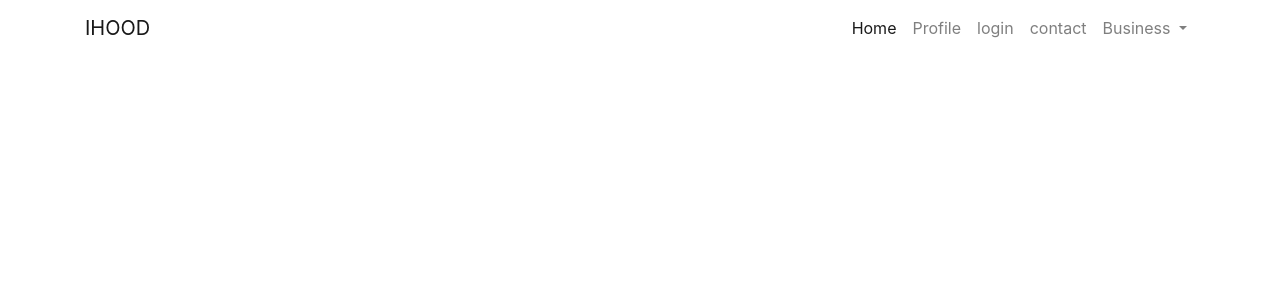
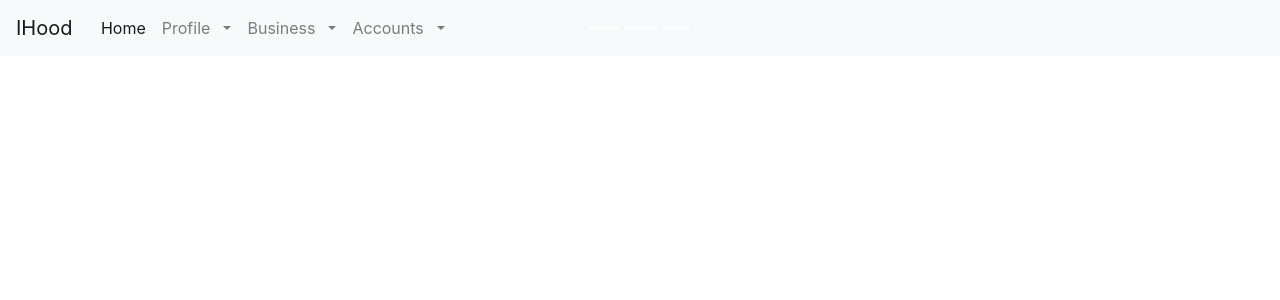
Before and after one commit to Macharia-Tech/ihood, a Django app: template hoodly/templates/navbar.html in a window 1280 px wide. Shown: the top 300 px of the page. Run offline with Django 3.2, Linux system fonts and the light colour scheme; the template is opened without the code that fills it, so the values that code supplies are empty; parts of the project's set-up code (start-up, migrations or seed data) failed here and were passed over; some libraries are stand-ins or nearby versions.

Commit message:
changed the home page , the post.html functionality

```diff
--- a/hoodly/templates/navbar.html
+++ b/hoodly/templates/navbar.html
@@ -9,38 +9,50 @@
 
 </head>
 <body>
-    <nav class="navbar navbar-expand-lg navbar-light fixed-top">
-
-        <div class="container">
-                <a class="navbar-brand" href="#">IHOOD</a>
+ <nav class="navbar navbar-expand-lg navbar-light bg-light">
+    <a class="navbar-brand" href="/">IHood</a>
     <button class="navbar-toggler" type="button" data-toggle="collapse" data-target="#navbarNavDropdown" aria-controls="navbarNavDropdown" aria-expanded="false" aria-label="Toggle navigation">
       <span class="navbar-toggler-icon"></span>
     </button>
     <div class="collapse navbar-collapse" id="navbarNavDropdown">
-                <ul class="navbar-nav ml-auto ">
+      <ul class="navbar-nav">
         <li class="nav-item active">
-                    <a class="nav-link" href="#">Home</a>
-                    </li>
-                    <li class="nav-item">
-                    <a class="nav-link" href="#">Profile</a>
-                    </li>
-                    <li class="nav-item">
-                    <a class="nav-link" href="#">login</a>
-                    </li>
-                    <li class="nav-item">
-                        <a class="nav-link" href="#">contact </a>
+          <a class="nav-link" href="/"><i class="fas fa-home"></i>&nbsp;Home <span class="sr-only">(current)</span></a>
         </li>
         <li class="nav-item dropdown">
-                    <a class="nav-link dropdown-toggle" href="#" id="navbarDropdownMenuLink" role="button" data-toggle="dropdown" aria-haspopup="true" aria-expanded="false">
-                        Business
+            <a class="nav-link dropdown-toggle" href="#" id="navbarDropdownMenuLink" data-toggle="dropdown" aria-haspopup="true" aria-expanded="false">
+              Profile&nbsp;<i class="fas fa-user-circle"></i>
             </a>
             <div class="dropdown-menu" aria-labelledby="navbarDropdownMenuLink">
-                        <a class="dropdown-item" href="#">Theft</a>
-                        <a class="dropdown-item" href="#">Communial meetings</a>
-                        <a class="dropdown-item" href="#">Change of security officer</a>
+              <a class="dropdown-item" href="{% url 'profile' %}">Profile</a>
+              <a class="dropdown-item" href="{% url 'add_hood' %}">Add Hood</a>
+              <a class="dropdown-item" href="{% url 'home' %}">My Hood</a>
+              <a class="dropdown-item" href="{% url 'add_post' %}">Add Post</a>
+              <a class="dropdown-item" href="{% url 'posts' %}">Posts</a>
+            </div>
+          </li>
+        <li class="nav-item dropdown">
+            <a class="nav-link dropdown-toggle" href="#" id="navbarDropdownMenuLink" data-toggle="dropdown" aria-haspopup="true" aria-expanded="false">
+              Business&nbsp;<i class="fas fa-briefcase"></i>
+            </a>
+            <div class="dropdown-menu" aria-labelledby="navbarDropdownMenuLink">
+              <a class="dropdown-item" href="{% url 'add_business' %}">Add Business&nbsp;<i class="fas fa-plus"></i></a>
+              <a class="dropdown-item" href="{% url 'added_businesses' %}">My Businesses</a>
+              <!-- <a class="dropdown-item" href="/logout/">Log out</a> -->
+            </div>
+          </li>
+
+        <li class="nav-item dropdown">
+          <a class="nav-link dropdown-toggle" href="#" id="navbarDropdownMenuLink" data-toggle="dropdown" aria-haspopup="true" aria-expanded="false">
+            Accounts&nbsp;<i class="fas fa-user-cog"></i>
+          </a>
+          <div class="dropdown-menu" aria-labelledby="navbarDropdownMenuLink">
+            <a class="dropdown-item" href="/accounts/password/change">Change Password</a>
+            <a class="dropdown-item" href="/logout/">Log out</a>
           </div>
         </li>
       </ul>
+      <a style="padding-left:800px !important;color:rgb(189, 188, 188) !important;font-size: 18px;" href="{% url 'profile'%}"><i class="fas fa-user"></i>&nbsp;{{user.username}}</a>
     </div>
   </nav>
 
```
Also changed, not shown: hoodly/templates/edit_hood.html (added, +34 -0 lines), hoodly/templates/home.html (+39 -22 lines), hoodly/templates/post.html (+33 -29 lines). Lines whose indentation alone changed are shown as unchanged.
